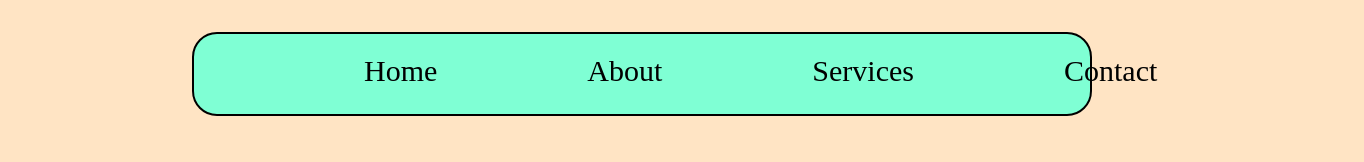
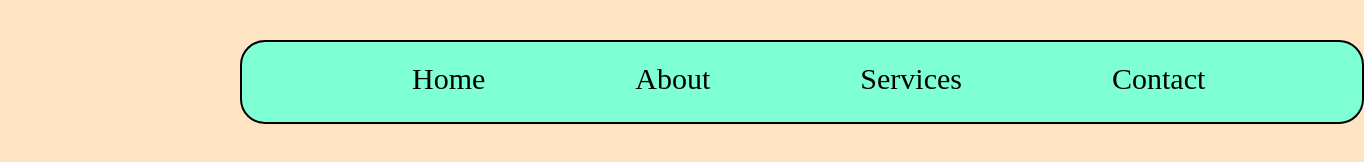
Before and after one commit to Saurabhpriyadarshi0810/WEB-DEVLOPMENT, a plain HTML site: page VIDEO 33/index.html in a window 1280 px wide. Shown: the whole page, 1364 px wide, since content can reach past the window. Drawn offline with Linux system fonts and the light colour scheme.

Commit message:
vw and vh are replaced by empty

```diff
--- a/VIDEO 33/style.css
+++ b/VIDEO 33/style.css
@@ -4,11 +4,11 @@
 }
 
 .nav{
-    margin-top: 2.5vw;
-    margin-left: 15vw;
-    margin-right: 15vw;
-    height: 10vh;
-    width:70vw;
+    margin-top: 2.5em;
+    margin-left: 15em;
+    margin-right: 15em;
+    height: 5em;
+    width:70em;
     border: 2.5px solid black;
     border-radius: 25px;
     color: aqua;
```
